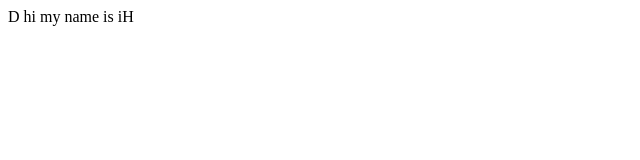
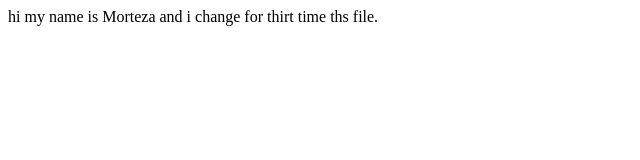
Before and after one commit to mortezanjfi/git-test, a plain HTML site: page index.html in a window 1280 px wide. Shown: the whole page, without its empty margins (0-640 px from the left). Drawn offline with Linux system fonts and the light colour scheme.

Commit message:
i add morteza ti index.html

```diff
--- a/index.html
+++ b/index.html
@@ -1,9 +1,5 @@
 <html>
 <body>
-
-D
-
-
-	hi my name is  iH
+	hi my name is  Morteza and i change for thirt time ths file.
 </body>
 </html>
```
